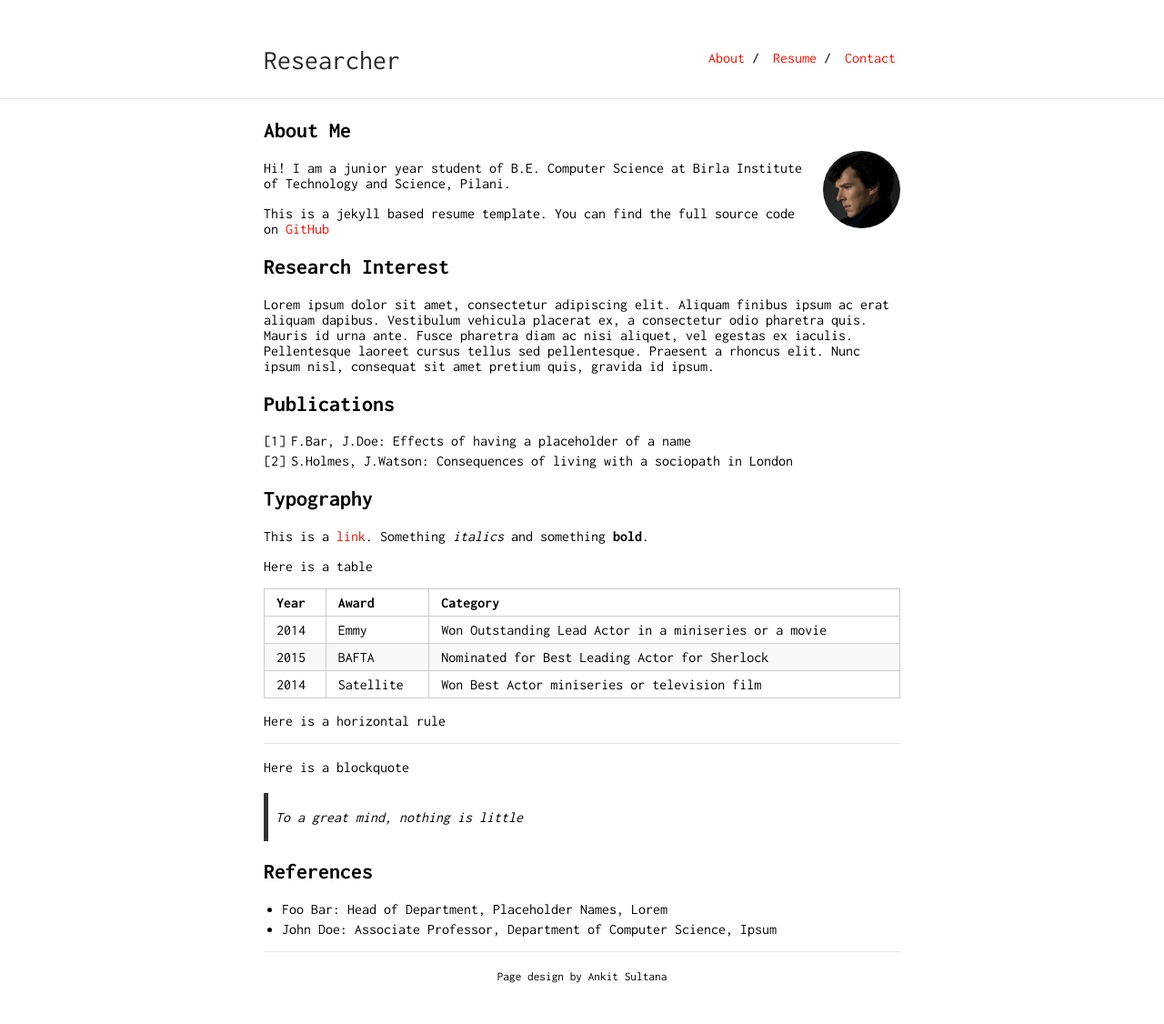
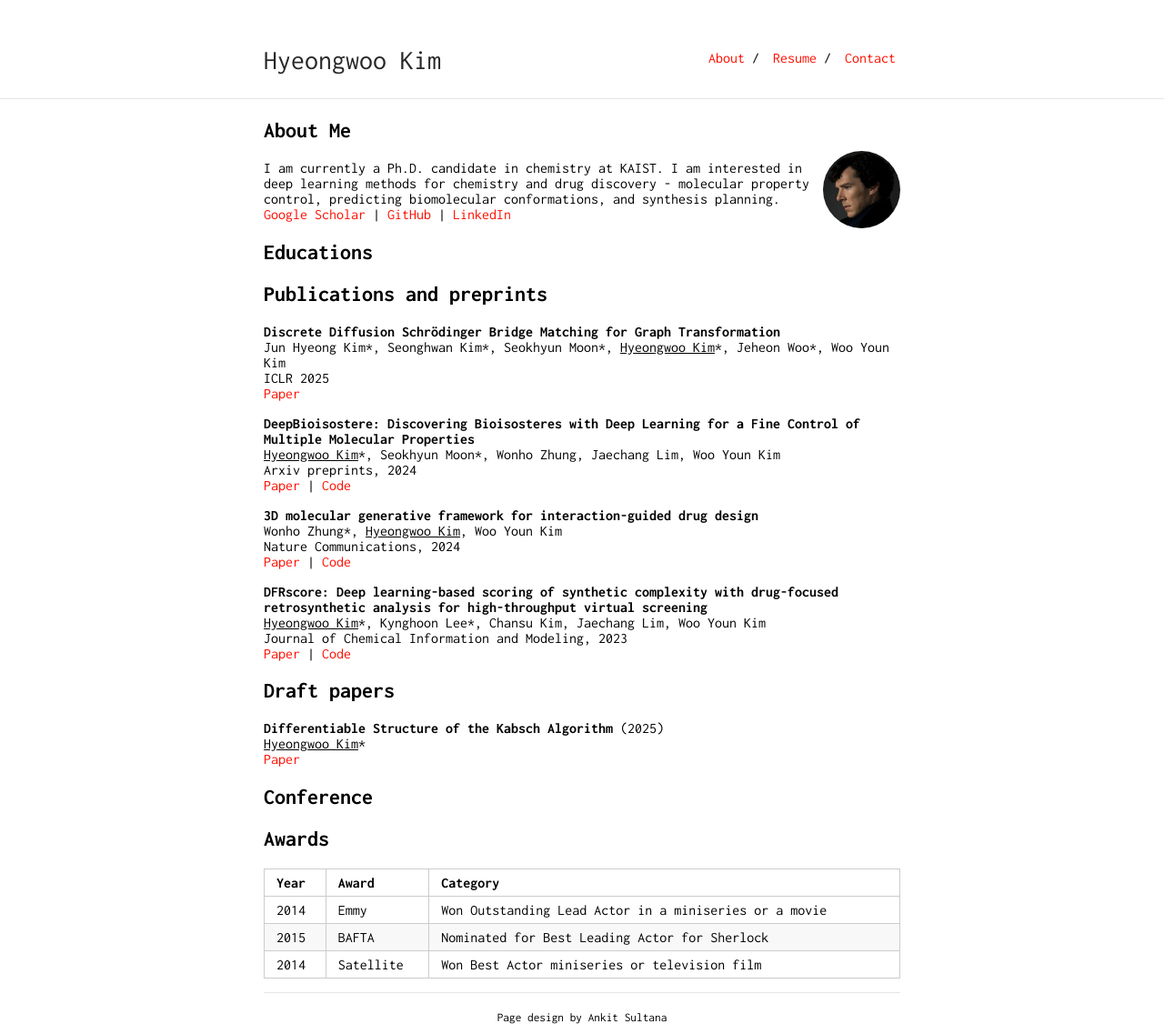
Before and after one commit to Hwoo-Kim/Hwoo-Kim.github.io, a Jekyll site: the page built from index.md, in a window 1280 px wide. Shown: the whole page at 91% size. Built offline with Jekyll 4.4.1, drawn with Linux system fonts in a browser that asks for light colours; our own code applies the rules of GitHub Pages for plain Markdown files; before the commit the page ends 1081 px from its top, so only the background shows below that.

```diff
--- a/_config.yml
+++ b/_config.yml
@@ -1,6 +1,6 @@
-title: Researcher
-url: "https://ankitsultana.com"
-baseurl: "/researcher"
+title: Hyeongwoo Kim
+url: "https://Hwoo-Kim.Github.io"
+baseurl: ""
 
 markdown: kramdown
 #ins_logo: "./bits-logo.png"
--- a/index.md
+++ b/index.md
@@ -6,40 +6,54 @@ layout: default
 
 <img class="profile-picture" src="sherlock.jpg">
 
-Hi! I am a junior year student of B.E. Computer Science at Birla Institute of Technology and Science, Pilani.
+I am currently a Ph.D. candidate in chemistry at KAIST. I am interested in deep learning methods for chemistry and drug discovery - molecular property control, predicting biomolecular conformations, and synthesis planning.
+[Google Scholar](https://scholar.google.com/citations?view_op=list_works&hl=ko&hl=ko&user=YpiY1q8AAAAJ) | [GitHub](https://github.com/Hwoo-Kim) | [LinkedIn](https://www.linkedin.com/in/hyeongwoo-kim-784bb2291/)
 
-This is a jekyll based resume template. You can find the full source code on [GitHub](https://github.com/bk2dcradle/researcher)
-
+<!--
 ## Research Interest
 
 Lorem ipsum dolor sit amet, consectetur adipiscing elit. Aliquam finibus ipsum ac erat aliquam dapibus. Vestibulum vehicula placerat ex, a consectetur odio pharetra quis. Mauris id urna ante. Fusce pharetra diam ac nisi aliquet, vel egestas ex iaculis. Pellentesque laoreet cursus tellus sed pellentesque. Praesent a rhoncus elit. Nunc ipsum nisl, consequat sit amet pretium quis, gravida id ipsum.
+-->
 
-## Publications
+## Educations
 
-1. F.Bar, J.Doe: Effects of having a placeholder of a name
-2. S.Holmes, J.Watson: Consequences of living with a sociopath in London
+## Publications and preprints
+<!-- DDSBM -->
+**Discrete Diffusion Schrödinger Bridge Matching for Graph Transformation**<br>
+Jun Hyeong Kim\*, Seonghwan Kim\*, Seokhyun Moon\*, <u>Hyeongwoo Kim</u>\*, Jeheon Woo\*, Woo Youn Kim<br>
+ICLR 2025<br>
+[Paper](https://openreview.net/forum?id=tQyh0gnfqW)
 
-## Typography
+<!-- DeepBioisostere -->
+**DeepBioisostere: Discovering Bioisosteres with Deep Learning for a Fine Control of Multiple Molecular Properties**<br>
+<u>Hyeongwoo Kim</u>\*, Seokhyun Moon\*, Wonho Zhung, Jaechang Lim, Woo Youn Kim<br>
+Arxiv preprints, 2024<br>
+[Paper](https://arxiv.org/abs/2403.02706) | [Code](https://github.com/Hwoo-Kim/DeepBioisostere)
 
-This is a [link](http://google.com). Something *italics* and something **bold**.
+<!-- DeepICL -->
+**3D molecular generative framework for interaction-guided drug design**<br>
+Wonho Zhung\*, <u>Hyeongwoo Kim</u>, Woo Youn Kim<br>
+Nature Communications, 2024<br>
+[Paper](https://www.nature.com/articles/s41467-024-47011-2) | [Code](https://github.com/ACE-KAIST/DeepICL)
 
-Here is a table
+<!-- DFRscore -->
+**DFRscore: Deep learning-based scoring of synthetic complexity with drug-focused retrosynthetic analysis for high-throughput virtual screening**<br>
+<u>Hyeongwoo Kim</u>\*, Kynghoon Lee\*, Chansu Kim, Jaechang Lim, Woo Youn Kim<br>
+Journal of Chemical Information and Modeling, 2023<br>
+[Paper](https://pubs.acs.org/doi/abs/10.1021/acs.jcim.3c01134) | [Code](https://github.com/Hwoo-Kim/DFRscore)
+
+## Draft papers
+<!-- Differentiable structure of Kabsch -->
+**Differentiable Structure of the Kabsch Algorithm** (2025)<br>
+<u>Hyeongwoo Kim</u>\*<br>
+[Paper]()
+
+## Conference
+
+## Awards
 
 Year | Award | Category
 -----|-------|--------
 2014 | Emmy  | Won Outstanding Lead Actor in a miniseries or a movie
 2015 | BAFTA | Nominated for Best Leading Actor for Sherlock
 2014 | Satellite | Won Best Actor miniseries or television film
-
-Here is a horizontal rule
-
----
-
-Here is a blockquote
-
-> To a great mind, nothing is little
-
-## References
-
-* Foo Bar: Head of Department, Placeholder Names, Lorem
-* John Doe: Associate Professor, Department of Computer Science, Ipsum
```
Also changed, not shown: 404.html (added, +25 -0 lines), Gemfile (added, +33 -0 lines), _content/2025-02-03-welcome-to-jekyll.markdown (added, +29 -0 lines), frontmatter.json (added, +27 -0 lines), .frontmatter/database/mediaDb.json (added), .frontmatter/database/pinnedItemsDb.json (added), .frontmatter/database/taxonomyDb.json (added), Gemfile.lock (added), 1 other file.
